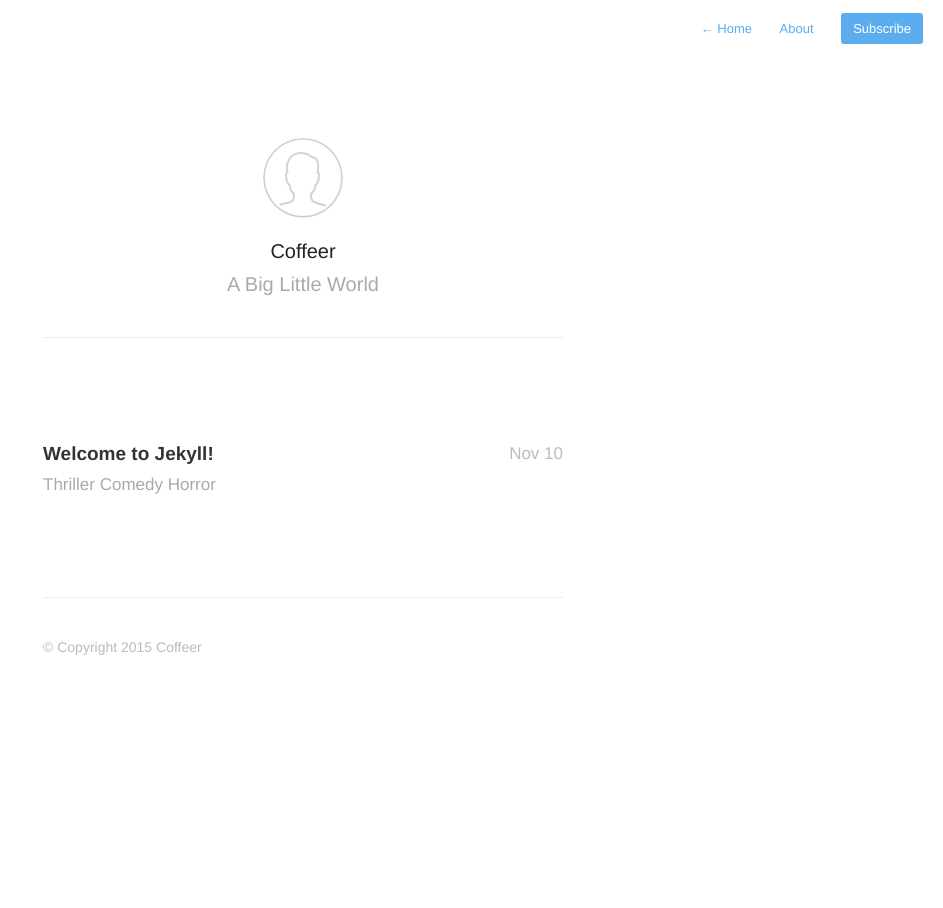
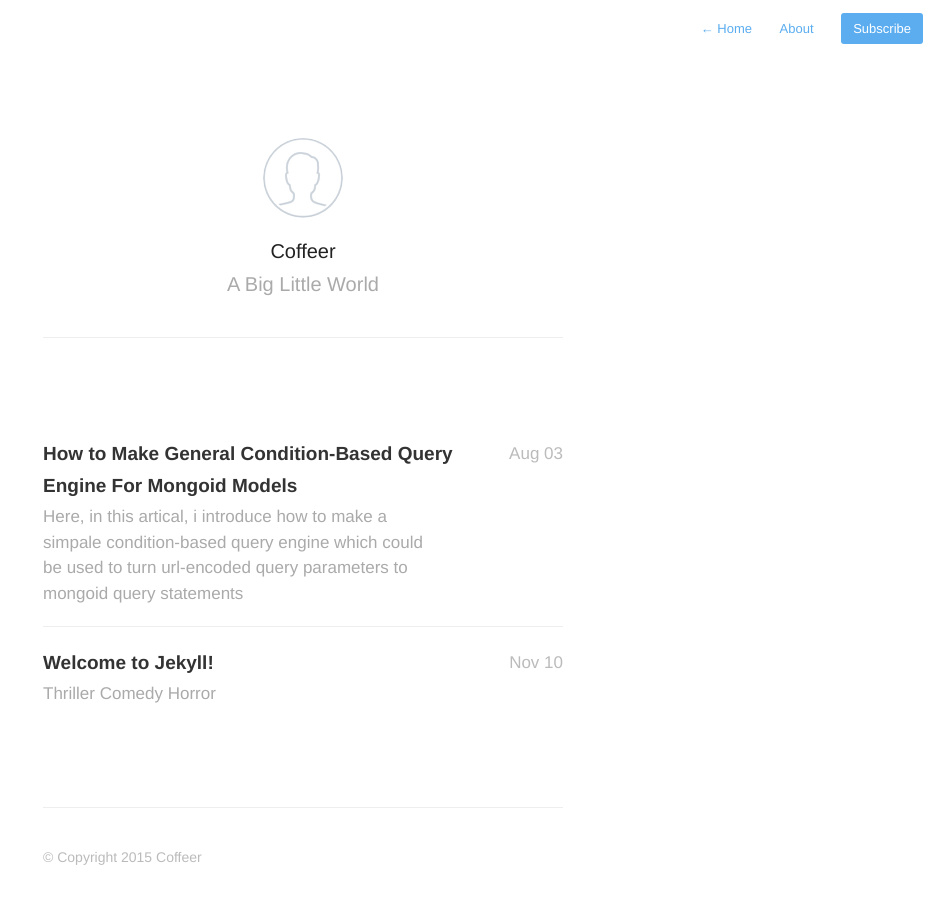
Before and after one commit to dingxizheng/dingxizheng.github.io, a Jekyll site: the page built from index.html, in a window 1280 px wide. Shown: the whole page, without its empty margins (337-1280 px from the left). Built offline with Jekyll 4.4.1, drawn with Linux system fonts in a browser that asks for light colours; nearby versions of some CDN libraries; Markdown is read by kramdown in place of the engine named in the settings; the list of posts is cut into pages by our own code; part of the change alters nothing that is shown.

Commit message:
new artical

```diff
--- a/_config.yml
+++ b/_config.yml
@@ -4,20 +4,21 @@ meta_description: "Coffeer's Footprint"
 
 aboutPage: true
 
-markdown: redcarpet
+# markdown: redcarpet
+markdown: kramdown
 highlighter: pygments
 
 paginate: 20
 baseurl: /
 domain_name: 'http://dingxizheng.com'
-google_analytics: 'UA-XXXXXXXX-X'
+google_analytics: 'UA-65945808-1'
 disqus: true
 disqus_shortname: 'coffeerme'
 
 # Details for the RSS feed generator
-url:            'http://coffeer.me'
+url:            'http://dingxizheng.com'
 author:         'Coffeer'
-authorTwitter:  'YourTwitterUsername'
+authorTwitter:  'dingxizheng'
 
 permalink:       /:year/:title/
 
--- /dev/null
+++ b/_posts/2015-08-03-make-conditions-based-query-engine-for-mongoid.markdown
@@ -0,0 +1,98 @@
+---
+title:  "How to Make General Condition-Based Query Engine For Mongoid Models"
+date:   2015-08-03 10:18:00
+description: Here, in this artical, i introduce how to make a simpale condition-based query engine which could be used to turn url-encoded query parameters to mongoid query statements
+tags: ["Ruby", "Mongoid", "Rails"]
+---
+
+Building websites and json-based apis with rails is great. Rails provides wonderful tools to help build a fully functional websites by runing a few lines of commands.
+
+In this artical, we are going to make a simple query engine which helps get the model list returned with url query parameters. For example, by giving url like`example.com/users?age=>18&gender=male`, we expect the results should be male users who are older than 18.
+
+---
+Before making it, we define some basic url query rules base on this schema `[field]=[vlaue]`:
+
+* greater than: `field=>value`
+* greater than or equal to: `field=>=value`
+* less than: `field=<value`
+* less than or equal to: `field=<=value`
+* equal to: `field=value`
+* not equal to: `field=!=value`
+* not null: `field=!=null`
+* value not in: `field=!=value1,,value2,,value3...`
+* value in: `field=value1,,value2...`
+* sortBy fields: `sortBy=fieldName1,,-fieldName`
+
+---
+<h5>Implementation Example</h5>
+{% highlight ruby %}
+  # build mongoid query
+  # 1. id=123,,345,,678
+  #       ===> id in [123, 345, 678]
+  # 2. created=<=1023456
+  #       ===> created <= 1023456
+  # 3. filtering by fields' existence
+  #       ===> filed=!=null or filed=null
+  # 4. to query item within a distance to a certain point
+  #       ===>  within=5 (within 5 kms)
+  def query_by_conditions(scope, query_parameters)
+    tempResult = scope
+    sortBy = query_parameters[:sortBy]
+    page = query_parameters[:page]
+    per_page = query_parameters[:per_page]
+
+    query_parameters.except!(*([:sortBy] + params_to_skip)).each do |key, value|
+      field = key.to_sym
+
+      logger.tagged('QUERY') { logger.info "key: #{key} , value: #{value}"}
+
+      if value.nil?
+        logger.tagged('QUERY') { logger.info "query value is empty!"}
+      elsif value.start_with? '<='
+        tempResult = tempResult.lte(field => value[2..-1])
+      elsif value.start_with? '<'
+        tempResult = tempResult.lt(field => value[1..-1])
+      elsif value.start_with? '>='
+        tempResult = tempResult.gte(field => value[2..-1])
+      elsif value.start_with? '>'
+        tempResult = tempResult.gt(field => value[1..-1])
+      elsif value.start_with? '!='
+        if value == "!=null"
+          tempResult = tempResult.where(field.exists => false)
+        else
+          tempResult = tempResult.nin(field => value[2..-1].split(',,'))
+        end
+      else
+        if value == "null"
+          tempResult = tempResult.where(field.exists => true)
+        else
+          tempResult = tempResult.in(field => value.split(',,'))
+        end
+      end
+
+    end
+
+    # if 'sortBy' is contained in the query parameters
+    if sortBy.present?
+      # multiple sortBy parameters must be seperated by ',,'
+      # for instance: 'sortBy=time,,name' ==> means sortBy 'time' and 'name'
+      order_by_params = sortBy.split(',,').map do |item|
+        logger.tagged('SORTBY') { logger.info item }
+        if item.start_with? '-'
+          [item[1..-1].to_sym, -1]
+        else
+          [item.to_sym, 1]
+        end
+      end
+      tempResult = tempResult.order_by(order_by_params)
+    end
+
+    # if pagenation is required, then return required page
+    if page.present? and per_page.present?
+      logger.tagged('PAGE') { logger.info "page: #{page} , number per page: #{per_page}" }
+      return tempResult.page(page).per(per_page)
+    else
+      return tempResult.all
+    end
+  end
+{% endhighlight %}
--- a/assets/css/style.css
+++ b/assets/css/style.css
@@ -310,6 +310,14 @@ pre	{
 	  font-weight: 500;
 	color: #d0d4d7;
 
+}
+
+code {
+	color: brown;
+    border-radius: 3px;
+    margin: 0 4px;
+    padding: 2px;
+    /*border: #5badf0 1px solid;*/
 }
 
 table {
```
Also changed, not shown: 7 other files.
